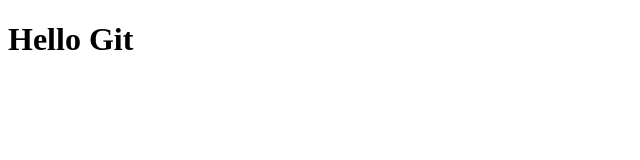
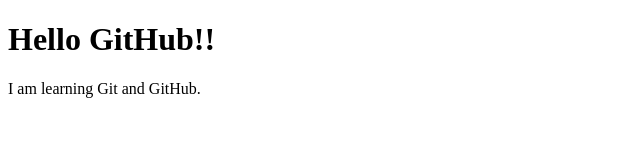
Before and after one commit to ArpitaSamanta10/git-learning, a plain HTML site: page index.html in a window 1280 px wide. Shown: the whole page, without its empty margins (0-640 px from the left). Drawn offline with Linux system fonts and the light colour scheme.

Commit message:
Update homepage content

```diff
--- a/index.html
+++ b/index.html
@@ -4,6 +4,7 @@
     <title>Git Learning</title>
 </head>
 <body>
-    <h1>Hello Git</h1>
+    <h1>Hello GitHub!!</h1>
+    <p>I am learning Git and GitHub.</p>
 </body>
 </html>
```
